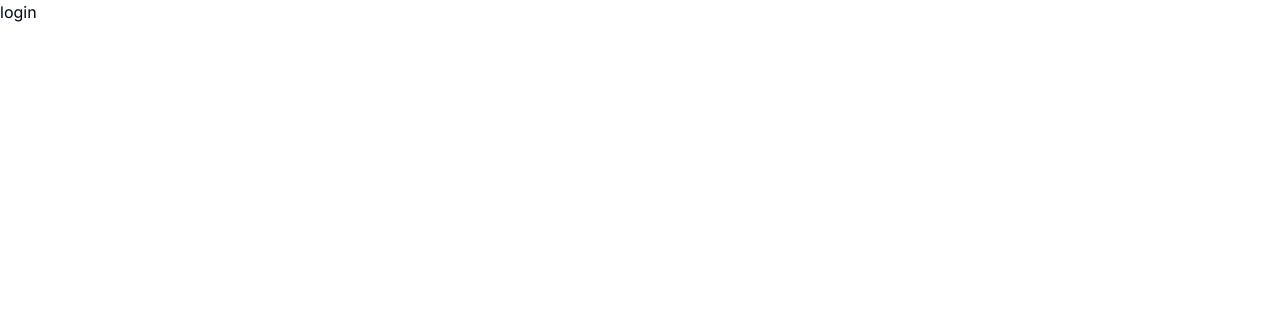
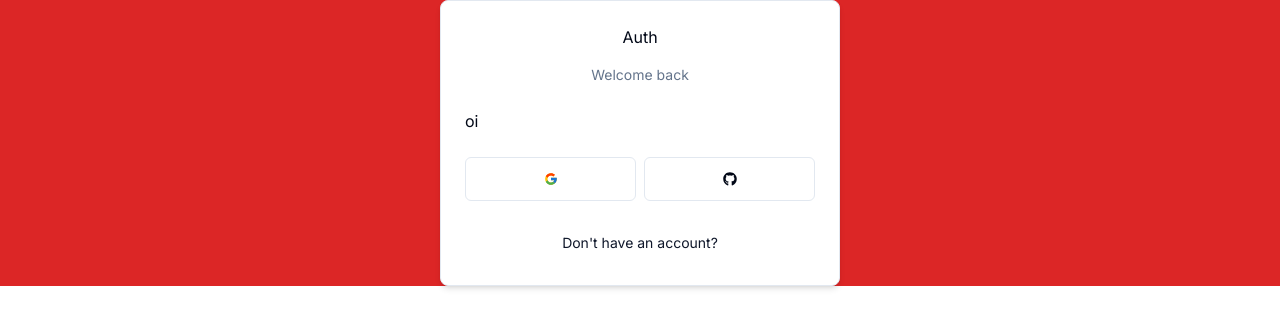
Before and after one commit to lnfidalgo/my-new-app, a Next.js app: page /auth/login in a window 1280 px wide. Shown: the top 328 px of the page. Built offline with nearby package versions, Linux system fonts and the light colour scheme.

Commit message:
Start of back end

```diff
--- /dev/null
+++ b/src/app/auth/layout.tsx
@@ -0,0 +1,13 @@
+import { ReactNode } from "react"
+
+interface AuthLayoutProps {
+  children: ReactNode
+}
+
+export default function AuthLayout({children}: AuthLayoutProps) {
+  return (
+    <div className="h-full flex items-center justify-center bg-red-600">
+      {children}
+    </div>
+  )
+}
--- a/src/app/auth/login/page.tsx
+++ b/src/app/auth/login/page.tsx
@@ -1,5 +1,7 @@
+import { LoginForm } from "@/src/ui/auth/loginForm";
+
 export default function LoginPage() {
   return (
-    <h1>login</h1>
+    <LoginForm />
   )
 }
--- /dev/null
+++ b/src/ui/auth/backButton.tsx
@@ -0,0 +1,21 @@
+'use client'
+
+import { Button } from "@/components/ui/button"
+import Link from "next/link"
+
+interface BackButtonProps {
+  label: string
+  href: string
+}
+
+export function BackButton({ href, label }: BackButtonProps) {
+  return (
+    <Button variant="link"
+      className="w-full font-normal"
+      size='sm'
+      asChild
+    >
+      <Link href={href}>{label}</Link>
+    </Button>
+  )
+}
--- /dev/null
+++ b/src/ui/auth/cardWrapper.tsx
@@ -0,0 +1,45 @@
+"use client";
+
+import {
+  Card,
+  CardContent,
+  CardHeader,
+  CardFooter,
+} from "@/components/ui/card";
+import { ReactNode } from "react";
+import { Header } from "./header";
+import { Social } from "./social";
+import { BackButton } from "./backButton";
+
+interface CardWrapperProps {
+  children: ReactNode;
+  headerLabel: string;
+  backButtonLabel: string;
+  backButtonHref: string;
+  showSocial?: boolean;
+}
+
+export function CardWrapper({
+  children,
+  backButtonHref,
+  backButtonLabel,
+  headerLabel,
+  showSocial,
+}: CardWrapperProps) {
+  return (
+    <Card className="w-[400px] shadow-md">
+      <CardHeader>
+        <Header label={headerLabel} />
+      </CardHeader>
+      <CardContent>{children}</CardContent>
+      {showSocial && (
+        <CardFooter>
+          <Social />
+        </CardFooter>
+      )}
+      <CardFooter>
+        <BackButton label={backButtonLabel} href={backButtonHref} />
+      </CardFooter>
+    </Card>
+  );
+}
--- /dev/null
+++ b/src/ui/auth/header.tsx
@@ -0,0 +1,20 @@
+import { Poppins } from "next/font/google";
+import { cn } from "@/lib/utils";
+
+const font = Poppins({
+  subsets: ["latin"],
+  weight: ["600"],
+});
+
+interface HeaderProps {
+  label: string;
+}
+
+export function Header({ label }: HeaderProps) {
+  return (
+    <div className="w-full justify-center items-center gap-y-4 flex flex-col">
+      <h1 className="">Auth</h1>
+      <p className="text-muted-foreground text-sm">{label}</p>
+    </div>
+  );
+}
--- a/src/ui/auth/loginButton.tsx
+++ b/src/ui/auth/loginButton.tsx
@@ -14,6 +14,7 @@ export default function LoginButton({
   asChild,
 }: LoginButtonProps) {
   const router = useRouter()
-  const onClicks = () => router.push('/auth/login');
+  const onClicks=() => router.push('/auth/login');
+
   return <span onClick={onClicks}>{children}</span>;
 }
--- /dev/null
+++ b/src/ui/auth/loginForm.tsx
@@ -0,0 +1,14 @@
+import { CardWrapper } from "./cardWrapper";
+
+export function LoginForm() {
+  return (
+    <CardWrapper
+      headerLabel="Welcome back"
+      backButtonLabel="Don't have an account?"
+      backButtonHref="/auth/register"
+      showSocial
+    >
+      oi
+    </CardWrapper>
+  );
+}
--- /dev/null
+++ b/src/ui/auth/social.tsx
@@ -0,0 +1,18 @@
+"use client"
+
+import { FcGoogle } from "react-icons/fc"
+import { FaGithub } from "react-icons/fa"
+import { Button } from "@/components/ui/button"
+
+export function Social() {
+  return (
+    <div className="flex items-center w-full gap-x-2">
+      <Button size="lg" className="w-full" variant="outline" onClick={() => {}}>
+        <FcGoogle />
+      </Button>
+      <Button size="lg" className="w-full" variant="outline" onClick={() => {}}>
+        <FaGithub/>
+      </Button>
+    </div>
+  );
+}
--- a/src/ui/components/faq/faqRoot.tsx
+++ b/src/ui/components/faq/faqRoot.tsx
@@ -6,6 +6,6 @@ interface FaqRootProps {
 
 export default function FaqRoot({ children }: FaqRootProps) {
   return (
-    <div className="text-white mt-24 mx-auto w-[1200px]">{children}</div>
+    <div className="text-white mt-24 xl:mx-auto xl:w-[1200px]">{children}</div>
   )
 }
```
